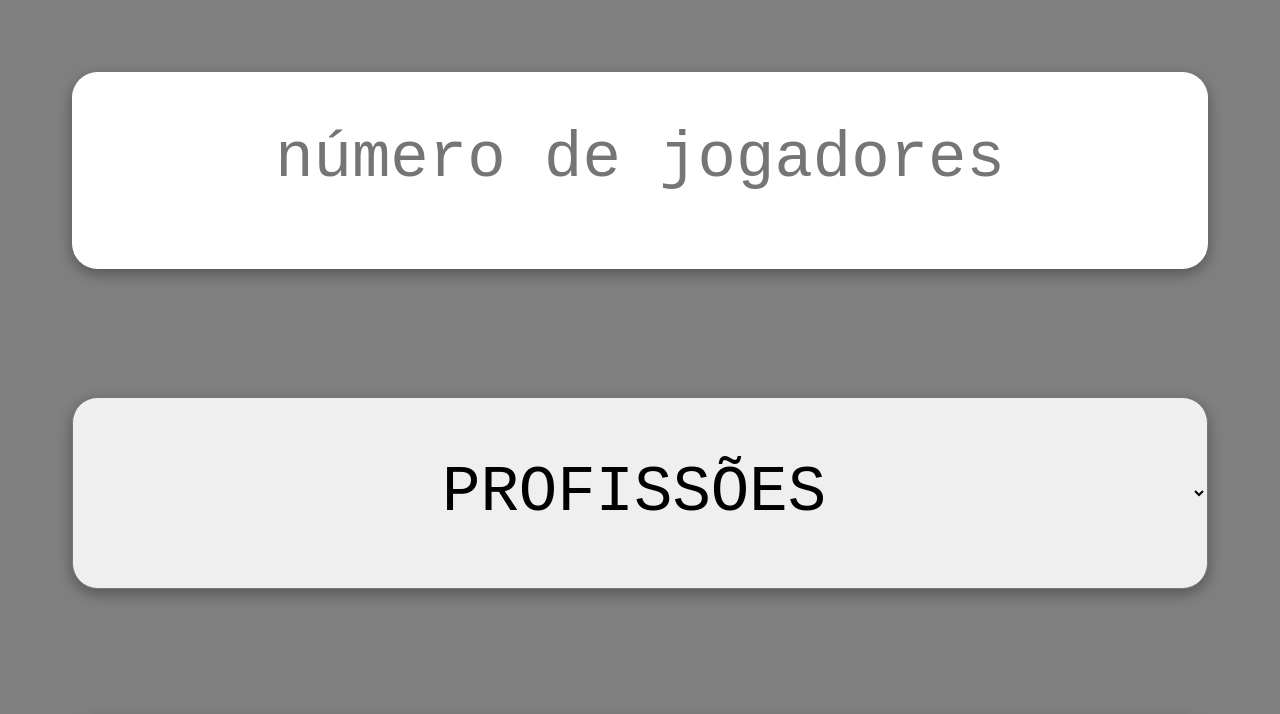
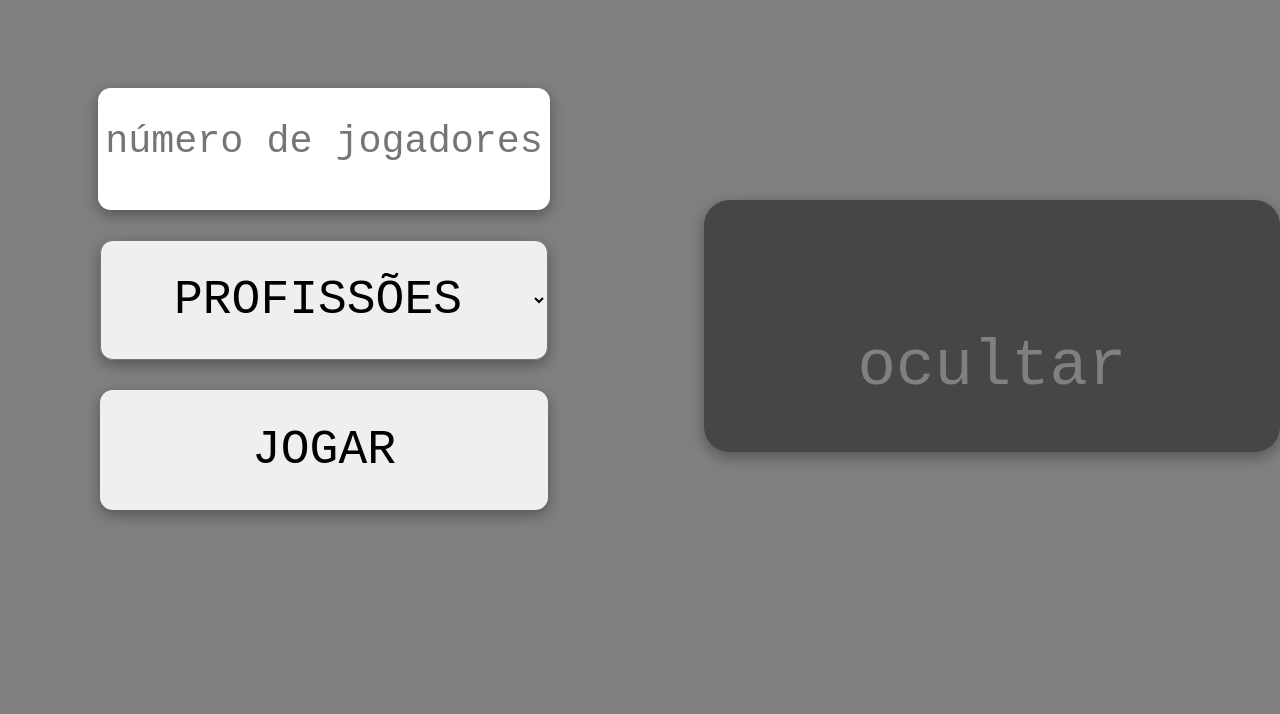
Before and after one commit to MarceloMiyazaki/imposter_game, a plain HTML site: page index.html in a window 1280 px wide. Shown: the top 714 px of the page. Drawn offline with Linux system fonts and the light colour scheme.

Commit message:
Add files via upload

```diff
--- a/index.css
+++ b/index.css
@@ -1,11 +1,6 @@
 body{
     background-color: grey;
     display:grid;
-}
-
-button{
-    color: black;
-    box-shadow: rgba(0, 0, 0, 0.35) 0px 5px 15px;
 }
 
 textarea{
@@ -86,6 +81,8 @@ select{
 }
 
 button{
+    color: black;
+    box-shadow: rgba(0, 0, 0, 0.35) 0px 5px 15px;
     margin: 5vw 5vw 5vw 5vw;
     height: 15vw;
     text-align: center;
@@ -93,7 +90,6 @@ button{
     font-size: 5vw;
     border-radius: 2vw;
     border: none;
-    color: black;
 }
 
 #categorias{
@@ -107,3 +103,56 @@ button{
     box-shadow: rgba(0, 0, 0, 0.35) 0px 5px 15px;
 
 }
+
+#esquerda{
+    display: grid;
+}
+#direita{
+    display: grid;
+}
+
+@media (width = 100vmax) {
+    body {
+        display: flex;
+    }
+
+    button{
+        width: 35vw;
+        height: 15vh;
+        font-size: 3rem;
+        border-radius: 1vw;
+        margin: 3vh 0px 0px 0px;
+    }
+    select{
+        width: 35vw;
+        height: 15vh;
+        font-size: 3rem;
+        border-radius: 1vw;
+        margin: 3vh 0px 0px 0px;
+    }
+    #categorias{
+        margin: 5vw 5vw 5vw 5vw;
+        border-radius: 2vw;
+        height: 25vw;
+        padding: 5vw 5vw;
+        font-size: 5vw;
+    }
+
+    textarea{
+        width: 35vw;
+        height: 11vh;
+        font-size: 3vw;
+        border-radius: 1vw;
+        padding-top: 4vh;
+        margin: 0px;
+    }
+    #esquerda{
+        margin-top: 10vh;
+        width: 50%;
+        justify-items: center;
+    }
+    #direita{
+        width: 50%;
+        justify-items: center;
+    }
+}
--- a/index.html
+++ b/index.html
@@ -7,6 +7,7 @@
     <link rel="stylesheet" href="index.css">
 </head>
 <body>
+    <div id="esquerda">
         <textarea inputmode="numeric" placeholder="número de jogadores" id="num"></textarea>
         <select onchange="comparar()" id="tema">
             <option value="prof">PROFISSÕES</option>
@@ -37,11 +38,15 @@
 
         <button onclick="comecar()">JOGAR</button>
 
+    </div>
+
+    <div id="direita">
         <div id="jogo" class="jogo"></div>
 
         <div class="resultado">
             <h1 id="result"></h1>
             <button onclick="ocultar()">ocultar</button>
+        </div>
     </div>
 
     <script src="temas/animais.js"></script>
```
Also changed, not shown: 1 other file. Lines whose indentation alone changed are shown as unchanged.
